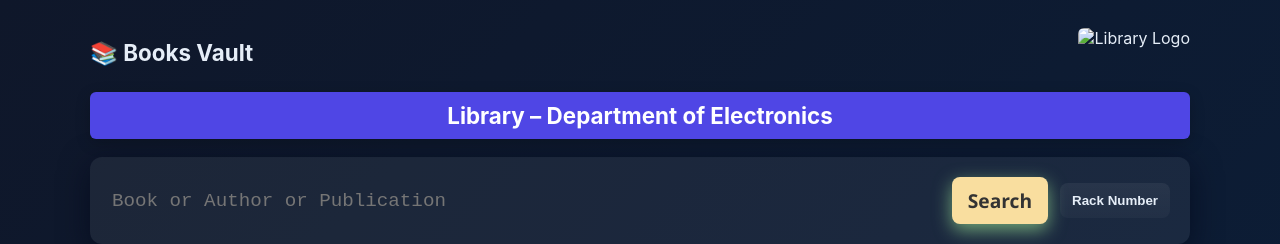
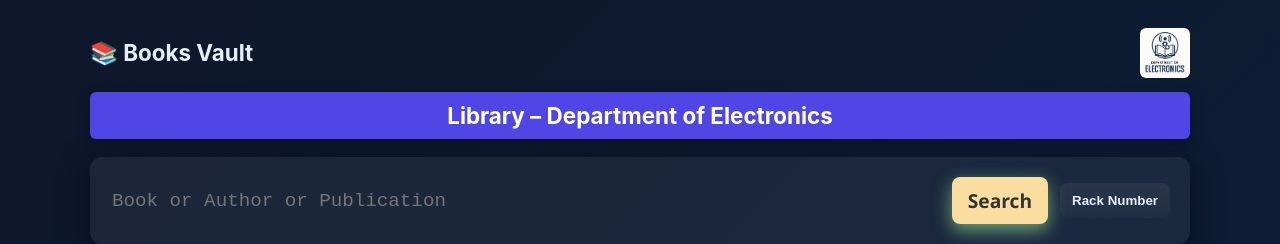
Before and after one commit to Sid-CodeLabs/Library-Catalog, a plain HTML site: page index.html in a window 1280 px wide. Shown: the top 244 px of the page. Drawn offline with Linux system fonts and the light colour scheme.

Commit message:
Update index.html
Add Library Logo.

```diff
--- a/index.html
+++ b/index.html
@@ -15,7 +15,7 @@
     <header>
       <div style="display: flex; justify-content: space-between; align-items: center; width: 100%;">
         <h2>📚 Books Vault</h2>
-        <img src="Library Logo (Upscaled).png" alt="Library Logo" class="logo">
+        <img src="Library Logo.png" alt="Library Logo" class="logo">
       </div>
       <div class="dept-heading">Library – Department of Electronics</div>
 
```
